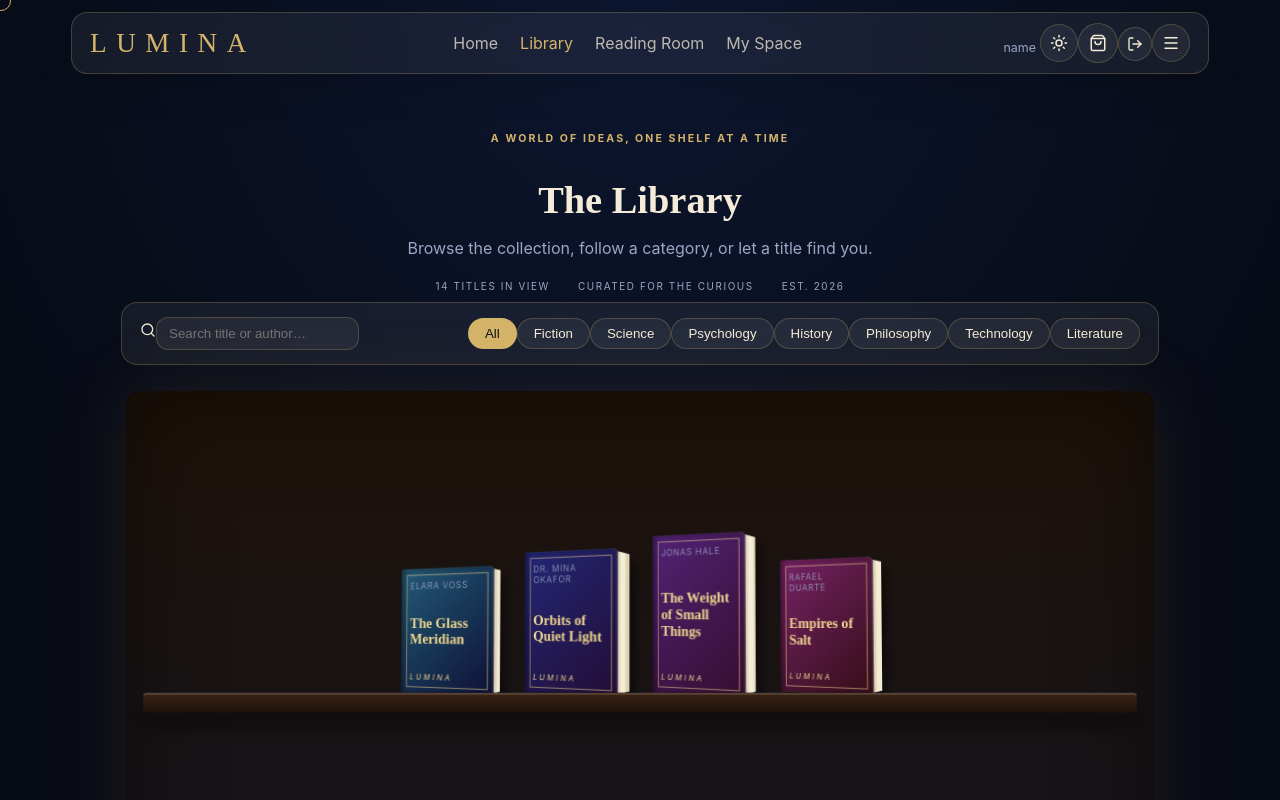
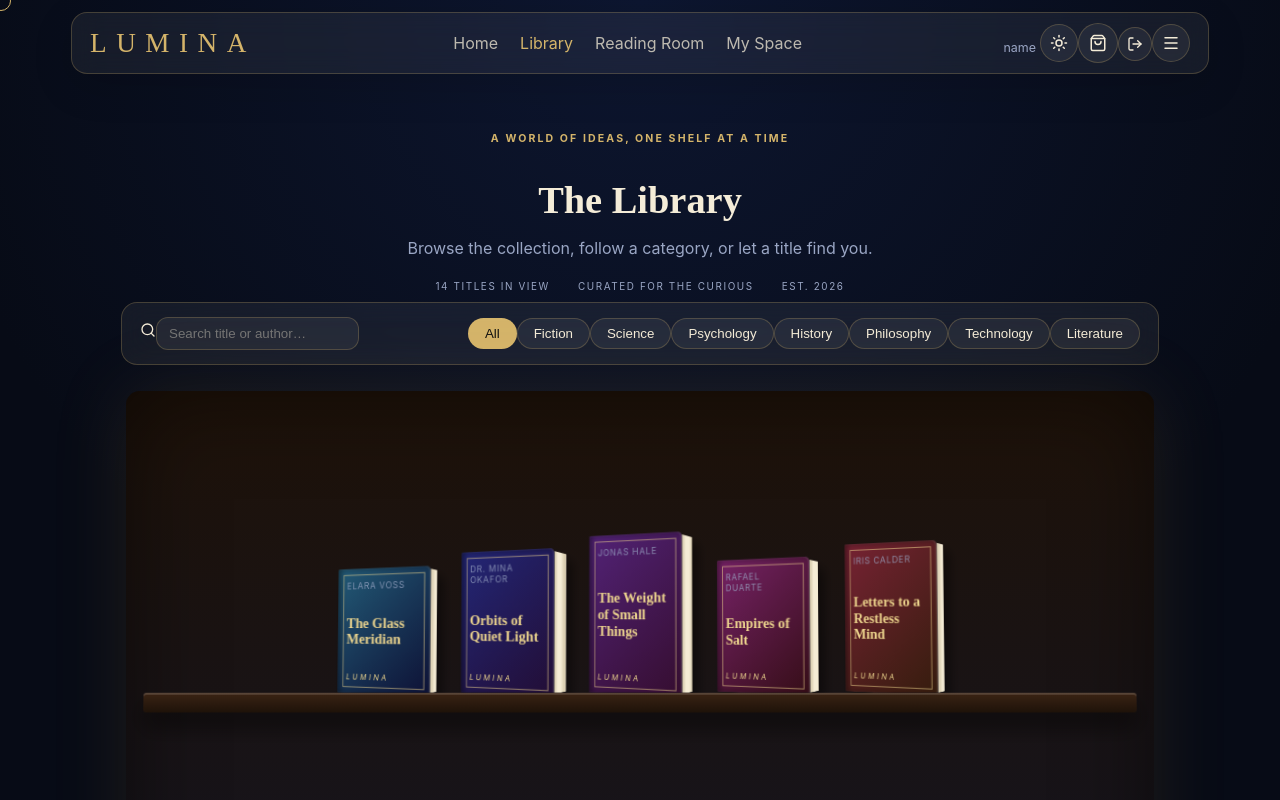
Before and after one commit to Asmazubairi58frontend/LUMINA-Library, a React (Vite) app: page /#/library in a window 1280 px wide. Both pictures are taken after typing "name@example.com", "Sample123" into the empty fields and a click on the button "Enter the library". Shown: the top 800 px of the page. Built offline with nearby package versions, Linux system fonts and the light colour scheme.

Commit message:
complate component

```diff
--- a/src/pages/Library.jsx
+++ b/src/pages/Library.jsx
@@ -4,7 +4,7 @@ export default function Library() {
     const [sp] = useSearchParams(); const [q, setQ] = useState(''); const [c, setC] = useState(sp.get('c') || 'All'); const [sel, setSel] = useState(null); const [ry, setRy] = useState(0);
     const { add, toggleFav, favs } = useStore(); const nav = useNavigate();
     const list = useMemo(() => books.filter(b => (c === 'All' || b.cat === c) && (b.title + b.author).toLowerCase().includes(q.toLowerCase())), [q, c]);
-    const rows = []; for (let i = 0; i < list.length; i += 5)rows.push(list.slice(i, i + 4));
+    const rows = []; for (let i = 0; i < list.length; i += 5)rows.push(list.slice(i, i + 5));
     return <section className="lib" onMouseMove={e => setRy((e.clientX / innerWidth - .5) * 8)}>
         <div className="library-heading"><span className="eyebrow">A WORLD OF IDEAS, ONE SHELF AT A TIME</span><h1 className="title">The Library</h1><p>Browse the collection, follow a category, or let a title find you.</p><div className="collection-meta"><span>{list.length} TITLES IN VIEW</span><span>CURATED FOR THE CURIOUS</span><span>EST. 2026</span></div></div>
         <div className="tools glass"><div className="d-flex align-items-center gap-2"><Search size={16} /><input className="inp2" placeholder="Search title or author…" value={q} onChange={e => setQ(e.target.value)} /></div>
```
